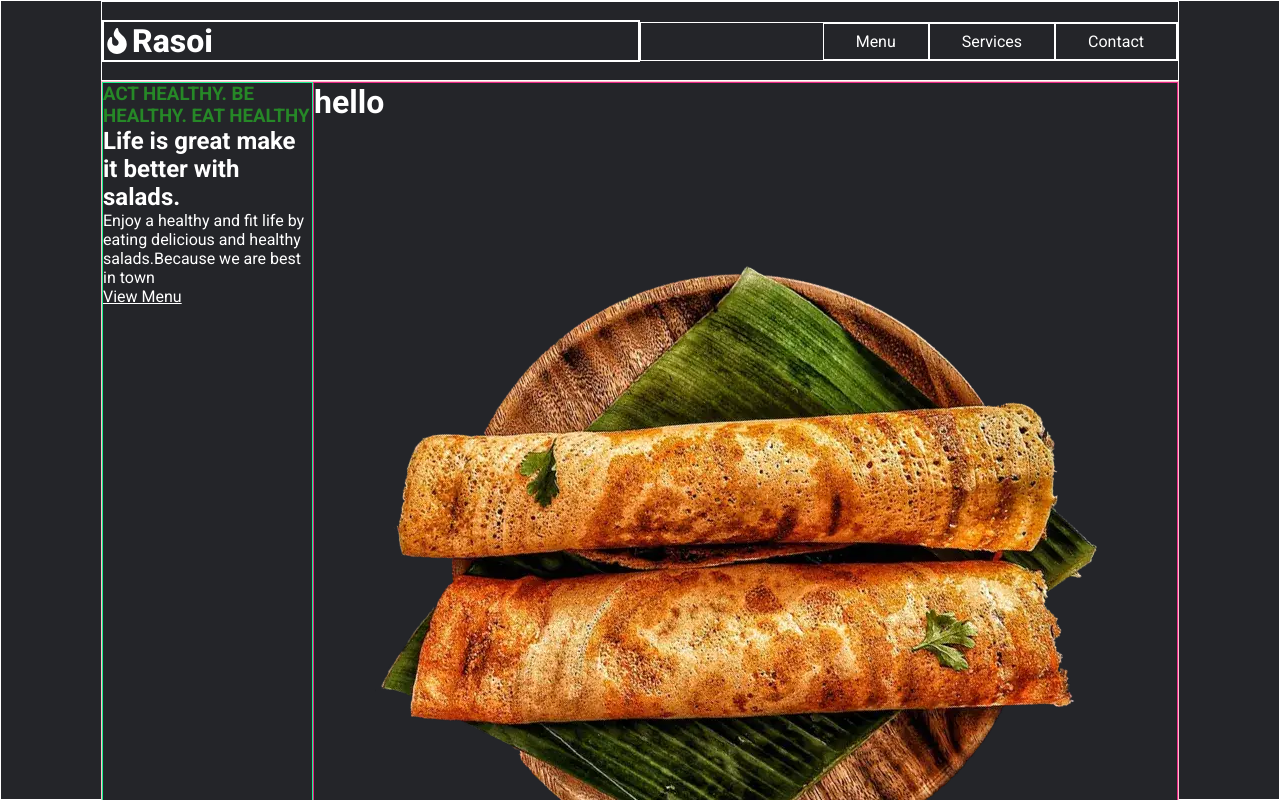
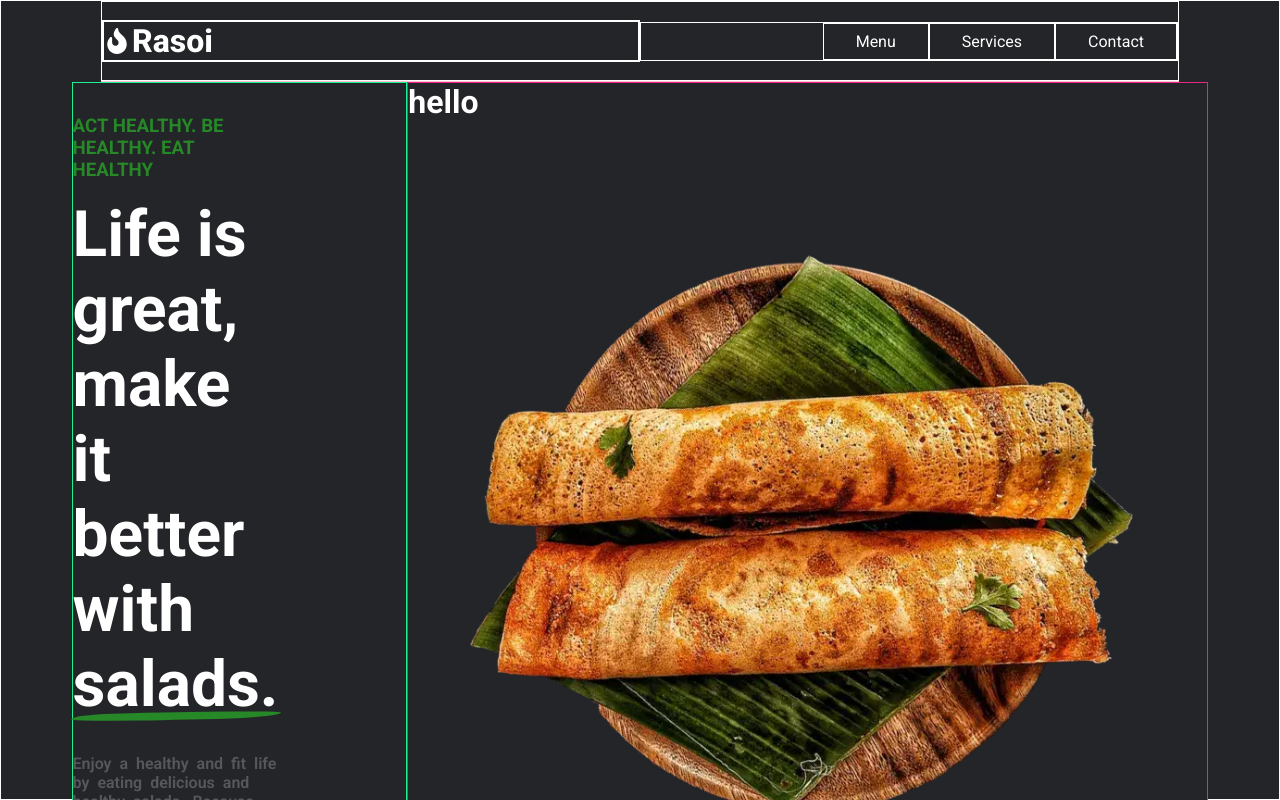
Before and after one commit to As00d/Rasoi, a React (Vite) app in the folder rasoi/: page / in a window 1280 px wide. Shown: the top 800 px of the page. Built offline with nearby package versions, Linux system fonts and the light colour scheme; a web font is replaced by a local one.

Commit message:
Added some css to main banner

```diff
--- a/rasoi/src/components/Banner.css
+++ b/rasoi/src/components/Banner.css
@@ -5,6 +5,10 @@
 }
 .left {
   border: 1px solid rgb(29, 240, 145);
+  display: flex;
+  flex-direction: column;
+  justify-content: center;
+  padding-right: 8rem;
 }
 .right {
   border: 1px solid rgb(228, 38, 133);
@@ -12,3 +16,50 @@
 .left .logo {
   color: #268827;
 }
+.main-heading {
+  font-size: 4rem;
+  padding: 1rem 0;
+}
+
+.tapered-paint {
+  position: relative;
+  display: inline-block;
+  z-index: 1;
+}
+
+.tapered-paint::after {
+  content: '';
+  position: absolute;
+  left: -2px;
+  right: -2px;
+  bottom: 2px;
+  height: 8px;
+  background: #268827;
+  z-index: -1;
+  border-radius: 20% 80% 30% 70% / 60% 40% 60% 40%;
+  transform: rotate(-1.5deg);
+}
+
+.main-heading-info {
+  word-spacing: 0.25em;
+  color: #56585c;
+  font-weight: 600;
+  padding: 1rem 0;
+}
+
+.btn {
+  padding: 12px 24px;
+  font-size: 16px;
+  font-weight: 600;
+  text-align: center;
+  text-decoration: none;
+  border-radius: 8px;
+  border: 2px solid transparent;
+  cursor: pointer;
+  transition: all 0.2s ease;
+  width: 200px;
+}
+.btn-primary {
+  background-color: #268827;
+  color: #ffffff;
+}
--- a/rasoi/src/components/Banner.jsx
+++ b/rasoi/src/components/Banner.jsx
@@ -13,12 +13,17 @@ const LeftSide = () => {
   return (
     <div className="left">
       <h3 className="logo">ACT HEALTHY. BE HEALTHY. EAT HEALTHY</h3>
-      <h2>Life is great make it better with salads.</h2>
-      <p>
-        Enjoy a healthy and fit life by eating delicious and healthy
-        salads.Because we are best in town
+      <h2 className="main-heading">
+        Life is great, make it better{' '}
+        <span className="tapered-paint"> with salads.</span>
+      </h2>
+      <p className="main-heading-info">
+        Enjoy a healthy and fit life by eating delicious and healthy salads.
+        Because we are best in town
       </p>
-      <Link to="/menu">View Menu</Link>
+      <Link to="/menu" className="btn btn-primary ">
+        View Menu
+      </Link>
     </div>
   )
 }
@@ -26,7 +31,7 @@ const RightSide = () => {
   return (
     <div className="right">
       <h1>hello</h1>
-      <img src="../../../public/design/dosa.webp" alt="" />
+      <img src="../../../public/design/dosa.webp" alt="" height="800px" />
     </div>
   )
 }
```
